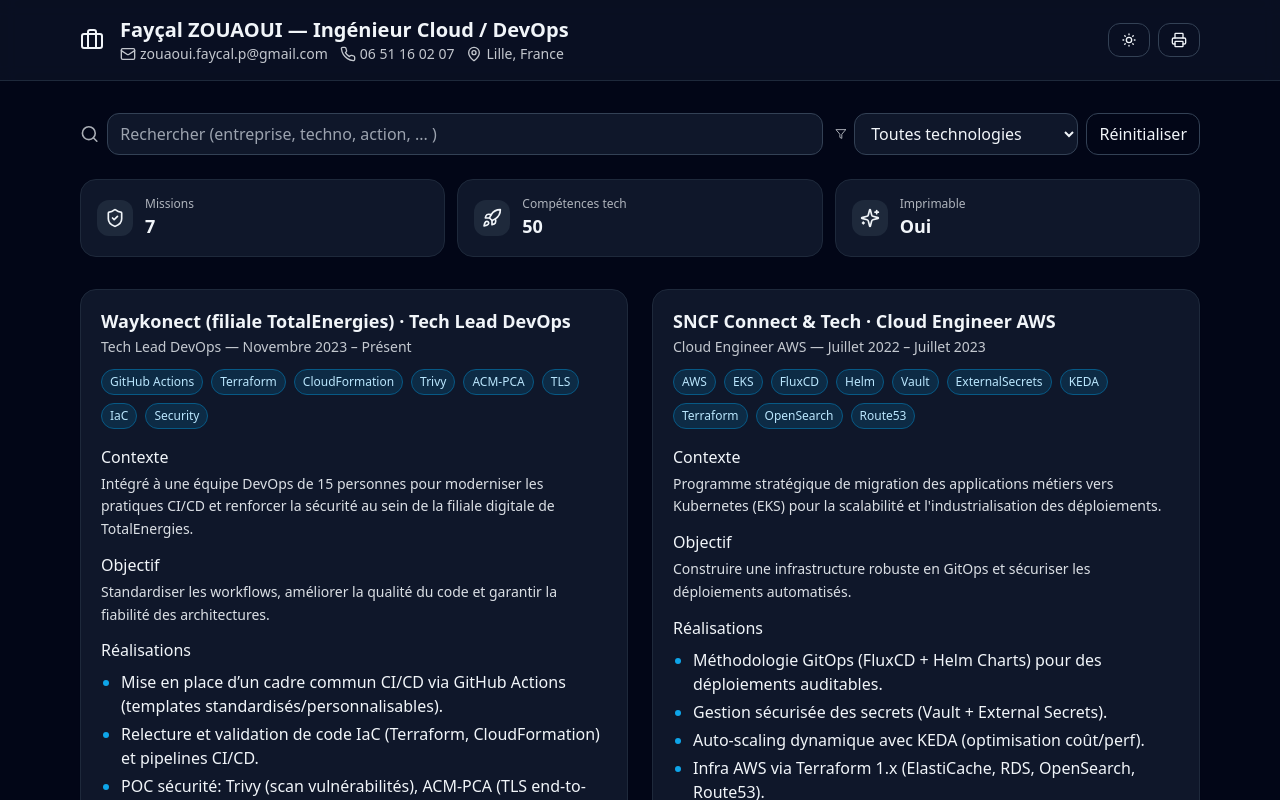
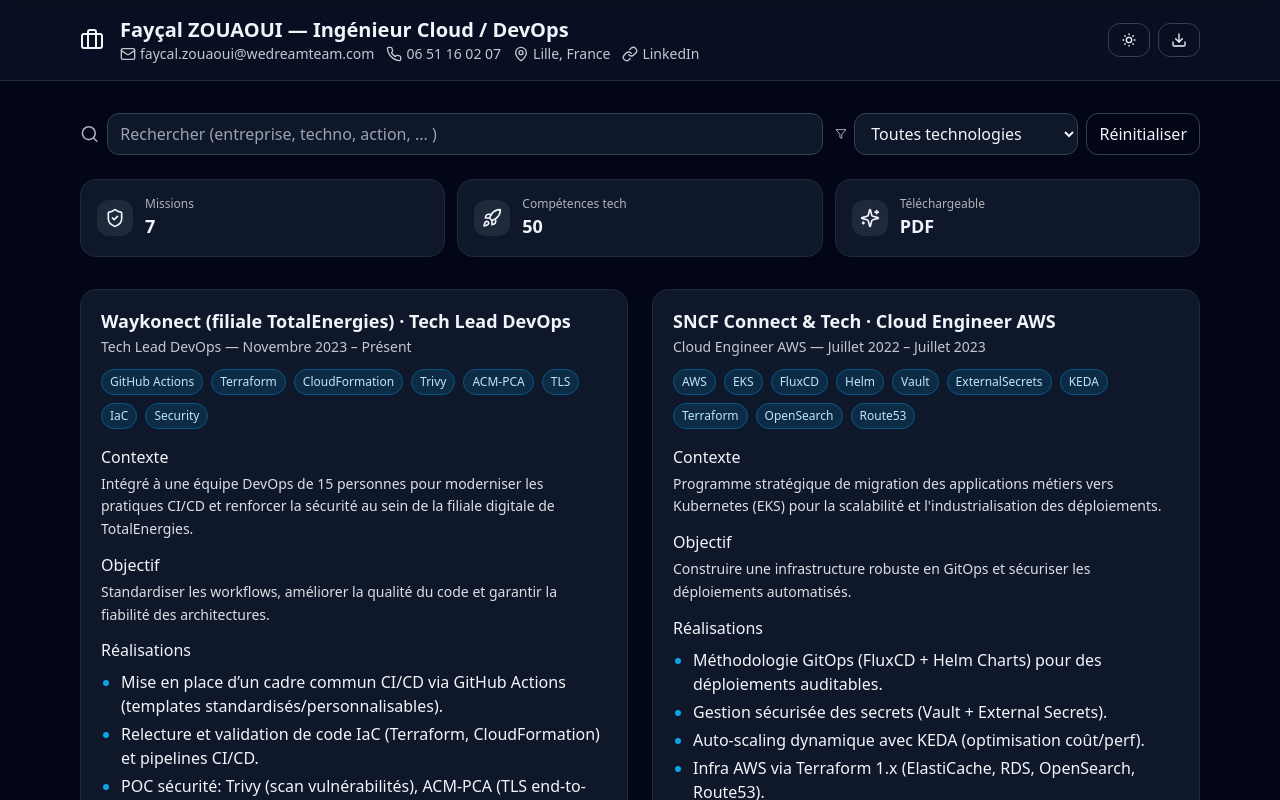
Before and after one commit to we-dream-team/cv, a Next.js app: page / in a window 1280 px wide. Shown: the top 800 px of the page. Built offline with nearby package versions, Linux system fonts and the light colour scheme.

Commit message:
Ajout d'un fichier PDF pour le CV de Fayçal ZOUAOUI et mise à jour des informations de contact dans la page. Intégration d'un compteur de visites invisible et modification du bouton d'impression pour permettre le téléchargement du CV en PDF.

```diff
--- a/src/app/page.tsx
+++ b/src/app/page.tsx
@@ -1,15 +1,16 @@
 'use client'
 
 import React, { useMemo, useState } from 'react'
-import { Briefcase, Search, Filter, Moon, SunMedium, Printer, Mail, Phone, MapPin, Link as LinkIcon, ShieldCheck, Rocket, Sparkles } from 'lucide-react'
+import { Briefcase, Search, Filter, Moon, SunMedium, Download, Mail, Phone, MapPin, Link as LinkIcon, ShieldCheck, Rocket, Sparkles } from 'lucide-react'
 
 const PROFILE = {
   name: 'Fayçal ZOUAOUI',
   role: 'Ingénieur Cloud / DevOps',
-  email: 'zouaoui.faycal.p@gmail.com',
+  email: 'faycal.zouaoui@wedreamteam.com',
   phone: '06 51 16 02 07',
   location: 'Lille, France',
   website: null as string | null,
+  linkedin: 'http://www.linkedin.com/in/faycal-zouaoui-65b0a5201',
 }
 
 type Mission = {
@@ -161,6 +162,15 @@
   const [query, setQuery] = useState('')
   const [tag, setTag] = useState<string | null>(null)
   const [dark, setDark] = useState(true)
+  const [visitCount, setVisitCount] = useState(0)
+
+  // Compteur de visites invisible
+  React.useEffect(() => {
+    const currentCount = parseInt(localStorage.getItem('nbr-visite') || '0')
+    const newCount = currentCount + 1
+    localStorage.setItem('nbr-visite', newCount.toString())
+    setVisitCount(newCount)
+  }, [])
 
   const filtered = useMemo(() => {
     const q = query.trim().toLowerCase()
@@ -204,6 +214,22 @@
 
   return (
     <div className={classNames(dark ? 'dark' : '', 'min-h-screen')}>
+      {/* Compteur de visites invisible - visible uniquement lors de l'inspection */}
+      <div
+        id="nbr-visite"
+        data-visit-count={visitCount}
+        style={{
+          position: 'absolute',
+          left: '-9999px',
+          top: '-9999px',
+          visibility: 'hidden',
+          pointerEvents: 'none'
+        }}
+        aria-hidden="true"
+      >
+        Nombre de visites: {visitCount}
+      </div>
+
       <style>{`
         @media print {
           .no-print { display: none !important; }
@@ -222,6 +248,16 @@
                 <span className="inline-flex items-center gap-1"><Phone className="w-4 h-4"/> {PROFILE.phone}</span>
                 <span className="inline-flex items-center gap-1"><MapPin className="w-4 h-4"/> {PROFILE.location}</span>
                 {PROFILE.website && <span className="inline-flex items-center gap-1"><LinkIcon className="w-4 h-4"/> {PROFILE.website}</span>}
+                {PROFILE.linkedin && (
+                  <a
+                    href={PROFILE.linkedin}
+                    target="_blank"
+                    rel="noopener noreferrer"
+                    className="inline-flex items-center gap-1 hover:text-sky-600 dark:hover:text-sky-400 transition-colors"
+                  >
+                    <LinkIcon className="w-4 h-4"/> LinkedIn
+                  </a>
+                )}
               </p>
             </div>
             <div className="no-print flex items-center gap-2">
@@ -233,10 +269,18 @@
                 {dark ? <SunMedium className="w-4 h-4"/> : <Moon className="w-4 h-4"/>}
               </button>
               <button
-                onClick={() => window.print()}
+                onClick={() => {
+                  const link = document.createElement('a');
+                  link.href = '/Faycal-ZOUAOUI .pdf';
+                  link.download = 'Faycal-ZOUAOUI.pdf';
+                  document.body.appendChild(link);
+                  link.click();
+                  document.body.removeChild(link);
+                }}
                 className="px-3 py-2 rounded-xl border border-slate-300 dark:border-slate-700 hover:bg-slate-100 dark:hover:bg-slate-800"
+                title="Télécharger le CV en PDF"
               >
-                <Printer className="w-4 h-4"/>
+                <Download className="w-4 h-4"/>
               </button>
             </div>
           </div>
@@ -278,7 +322,7 @@
           <section className="grid sm:grid-cols-3 gap-3 mb-8">
             <StatCard icon={<ShieldCheck className="w-5 h-5"/>} title="Missions" value={MISSIONS.length} />
             <StatCard icon={<Rocket className="w-5 h-5"/>} title="Compétences tech" value={allTags.length} />
-            <StatCard icon={<Sparkles className="w-5 h-5"/>} title="Imprimable" value="Oui" />
+            <StatCard icon={<Sparkles className="w-5 h-5"/>} title="Téléchargeable" value="PDF" />
           </section>
 
           <section className="grid md:grid-cols-2 gap-6">
```
Also changed, not shown: 1 other file (tests, documents, lock files or other folders).
